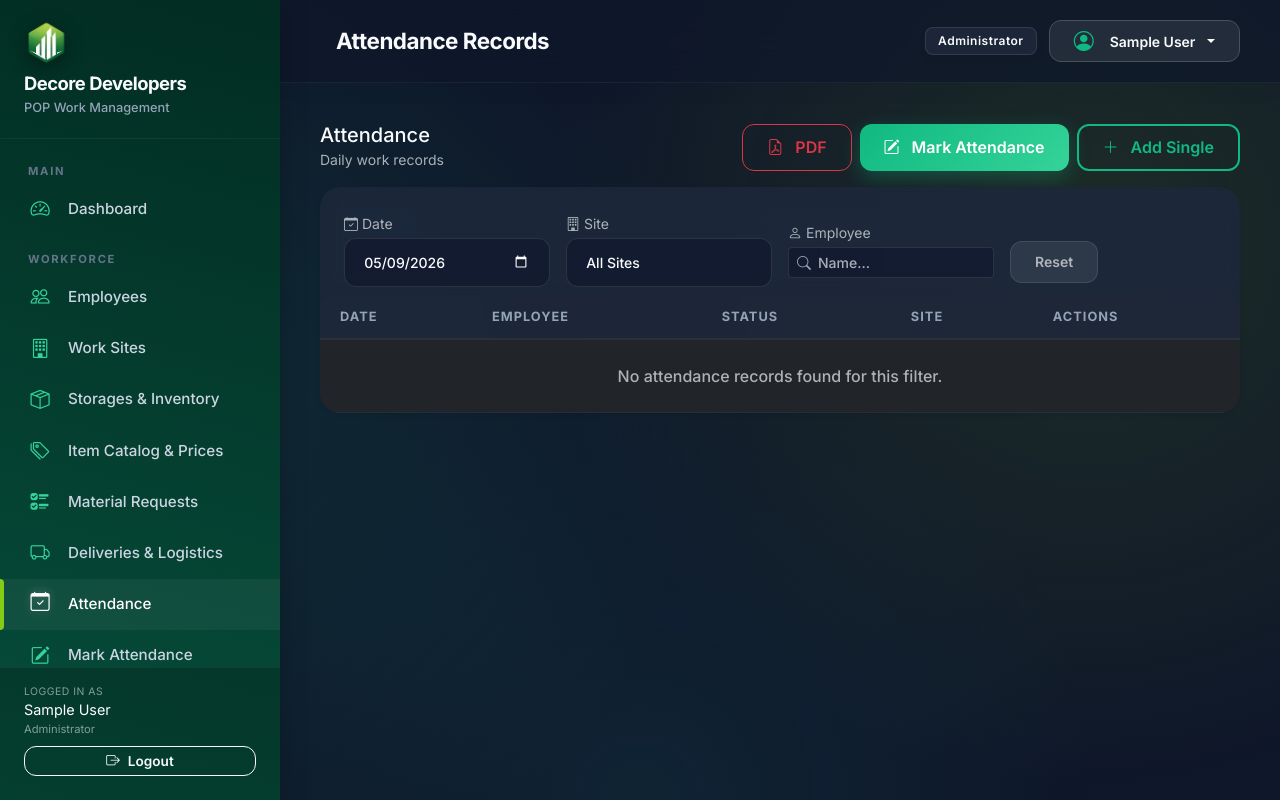
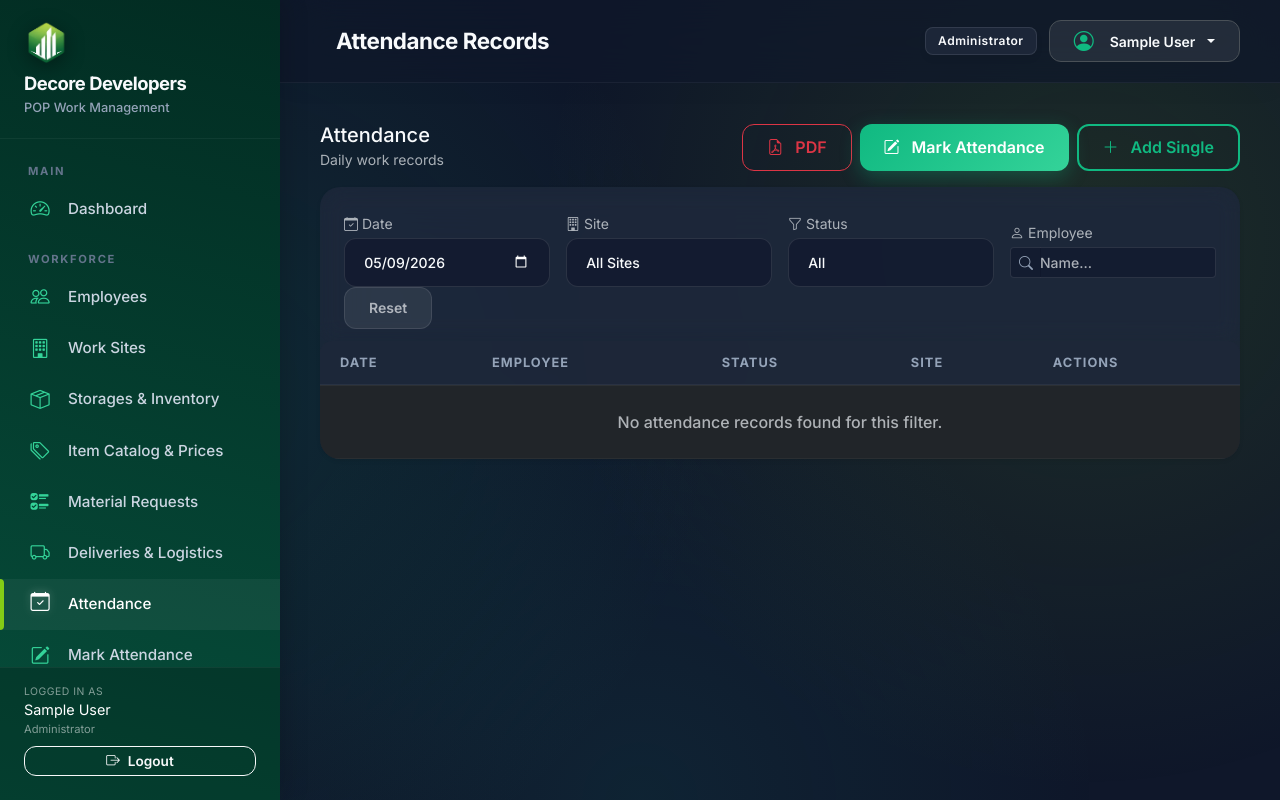
Before and after one commit to MIK7985/Decore_WebApp, a Django app: page /attendance/ in a window 1280 px wide. Run offline with Django 4.2, Linux system fonts and the light colour scheme; the visitor is signed in with stand-in values (Sample User, id 1); data that the repository does not hold is empty.

Commit message:
Final QA, Not Marked Filter, and UX Polish

```diff
--- a/attendance/views.py
+++ b/attendance/views.py
@@ -27,6 +27,7 @@ def attendance_list(request):
     month_filter = request.GET.get('month', '')
     site_filter = request.GET.get('site', '')
     emp_filter = request.GET.get('employee', '')
+    status_filter = request.GET.get('status', '')
 
     # Set Defaults based on role if no filter is provided
     if not request.user.can_manage and not month_filter and not date_filter:
@@ -34,26 +35,45 @@ def attendance_list(request):
     elif request.user.can_manage and not date_filter and not month_filter:
         date_filter = str(timezone.now().date())
 
-    if date_filter:
-        records = records.filter(date=date_filter)
-    if month_filter:
-        try:
-            year, month = month_filter.split('-')
-            records = records.filter(date__year=year, date__month=month)
-        except ValueError:
-            pass
-    if site_filter:
-        records = records.filter(site_id=site_filter)
-    if emp_filter:
-        records = records.filter(employee__name__icontains=emp_filter)
+    missing_employees = None
+    if status_filter == 'not_marked' and date_filter:
+        # Find active employees who have no attendance record for the specific date
+        marked_emp_ids = Attendance.objects.filter(date=date_filter).values_list('employee_id', flat=True)
+        missing_query = Employee.objects.filter(status='active').exclude(id__in=marked_emp_ids)
+        if emp_filter:
+            missing_query = missing_query.filter(name__icontains=emp_filter)
+        missing_employees = missing_query
 
-    paginator = Paginator(records, 20)
-    records = paginator.get_page(request.GET.get('page'))
+        paginator = Paginator(missing_employees, 20)
+        missing_page = paginator.get_page(request.GET.get('page'))
+        records = None
+    else:
+        if date_filter:
+            records = records.filter(date=date_filter)
+        if month_filter:
+            try:
+                year, month = month_filter.split('-')
+                records = records.filter(date__year=year, date__month=month)
+            except ValueError:
+                pass
+        if site_filter:
+            records = records.filter(site_id=site_filter)
+        if emp_filter:
+            records = records.filter(employee__name__icontains=emp_filter)
+        if status_filter:
+            records = records.filter(status=status_filter)
+
+        paginator = Paginator(records, 20)
+        records = paginator.get_page(request.GET.get('page'))
+        missing_page = None
+
     sites = WorkSite.objects.filter(status='active')
 
     return render(request, 'attendance/attendance_list.html', {
-        'records': records, 'date_filter': date_filter, 'month_filter': month_filter,
-        'site_filter': site_filter, 'emp_filter': emp_filter, 'sites': sites,
+        'records': records, 'missing_page': missing_page,
+        'date_filter': date_filter, 'month_filter': month_filter,
+        'site_filter': site_filter, 'emp_filter': emp_filter, 'status_filter': status_filter,
+        'sites': sites,
     })
 
 @login_required
@@ -77,16 +97,29 @@ def download_attendance_pdf(request):
     date_filter = request.GET.get('date', str(timezone.now().date()))
     site_filter = request.GET.get('site', '')
     emp_filter = request.GET.get('employee', '')
+    status_filter = request.GET.get('status', '')
 
-    if date_filter:
-        records = records.filter(date=date_filter)
-    if site_filter:
-        records = records.filter(site_id=site_filter)
-    if emp_filter:
-        records = records.filter(employee__name__icontains=emp_filter)
+    missing_employees = None
+    if status_filter == 'not_marked' and date_filter:
+        marked_emp_ids = Attendance.objects.filter(date=date_filter).values_list('employee_id', flat=True)
+        missing_query = Employee.objects.filter(status='active').exclude(id__in=marked_emp_ids)
+        if emp_filter:
+            missing_query = missing_query.filter(name__icontains=emp_filter)
+        missing_employees = missing_query
+        records = None
+    else:
+        if date_filter:
+            records = records.filter(date=date_filter)
+        if site_filter:
+            records = records.filter(site_id=site_filter)
+        if emp_filter:
+            records = records.filter(employee__name__icontains=emp_filter)
+        if status_filter:
+            records = records.filter(status=status_filter)
 
     response = HttpResponse(content_type='application/pdf')
-    response['Content-Disposition'] = f'attachment; filename="attendance_report_{date_filter}.pdf"'
+    report_type = "Not Marked " if status_filter == 'not_marked' else ""
+    response['Content-Disposition'] = f'attachment; filename="{report_type.strip()}_attendance_{date_filter}.pdf"'
 
     doc = SimpleDocTemplate(response, pagesize=portrait(letter))
     elements = []
@@ -98,7 +131,7 @@ def download_attendance_pdf(request):
         logo_path = os.path.join(settings.BASE_DIR, 'static', 'img', 'Logo-removebg-preview (1).png')
 
     header_data = []
-    title_html = f"<font size=22 color='#0f172a'><b>Decore Developers</b></font><br/><br/><font size=12 color='#64748b'><b>DAILY ATTENDANCE REPORT</b> &nbsp;&nbsp;|&nbsp;&nbsp; {date_filter}</font>"
+    title_html = f"<font size=22 color='#0f172a'><b>Decore Developers</b></font><br/><br/><font size=12 color='#64748b'><b>{report_type}DAILY ATTENDANCE REPORT</b> &nbsp;&nbsp;|&nbsp;&nbsp; {date_filter}</font>"
     title_p = Paragraph(title_html, styles['Normal'])
 
     if os.path.exists(logo_path):
@@ -118,26 +151,40 @@ def download_attendance_pdf(request):
     elements.append(Spacer(1, 15))
 
     # Table Data
-    data = [['Employee Name', 'Worksite', 'Status']]
-    for r in records:
-        site_name = r.site.name if r.site else 'N/A'
+    if missing_employees is not None:
+        data = [['S.No', 'Employee', 'Role', 'Status']]
+        for idx, emp in enumerate(missing_employees, 1):
+            data.append([
+                str(idx),
+                emp.name,
+                emp.get_role_display(),
+                'NOT MARKED'
+            ])
 
-        status_text = r.get_status_display()
-        if r.status == 'present':
-            status_cell = Paragraph(f"<font color='#10b981'><b>{status_text}</b></font>", styles['Normal'])
-        elif r.status == 'absent':
-            status_cell = Paragraph(f"<font color='#ef4444'><b>{status_text}</b></font>", styles['Normal'])
-        elif r.status == 'half_day':
-            status_cell = Paragraph(f"<font color='#f59e0b'><b>{status_text}</b></font>", styles['Normal'])
-        else:
-            status_cell = Paragraph(f"<font color='#64748b'><b>{status_text}</b></font>", styles['Normal'])
+        col_widths = [40, 200, 150, 100]
+    else:
+        data = [['Employee Name', 'Worksite', 'Status']]
+        for r in records:
+            site_name = r.site.name if r.site else 'N/A'
 
-        data.append([r.employee.name, site_name, status_cell])
+            status_text = r.get_status_display()
+            if r.status == 'present':
+                status_cell = Paragraph(f"<font color='#10b981'><b>{status_text}</b></font>", styles['Normal'])
+            elif r.status == 'absent':
+                status_cell = Paragraph(f"<font color='#ef4444'><b>{status_text}</b></font>", styles['Normal'])
+            elif r.status == 'half_day':
+                status_cell = Paragraph(f"<font color='#f59e0b'><b>{status_text}</b></font>", styles['Normal'])
+            else:
+                status_cell = Paragraph(f"<font color='#64748b'><b>{status_text}</b></font>", styles['Normal'])
+
+            data.append([r.employee.name, site_name, status_cell])
+
+        col_widths = [200, 160, 100]
 
     if len(data) == 1:
-        data.append(['No attendance records found.', '', ''])
+        data.append(['No records found.', '', ''])
 
-    table = Table(data, colWidths=[200, 160, 100])
+    table = Table(data, colWidths=col_widths)
     table.setStyle(TableStyle([
         ('BACKGROUND', (0, 0), (-1, 0), colors.HexColor("#0f172a")),
         ('TEXTCOLOR', (0, 0), (-1, 0), colors.HexColor("#ffffff")),
--- a/core/views.py
+++ b/core/views.py
@@ -94,8 +94,10 @@ def dashboard(request):
     total_employees = Employee.objects.filter(status='active').count()
     active_sites = WorkSite.objects.filter(status='active').count()
 
+    from django.db.models import Sum, Q
     monthly_salary = SalarySummary.objects.filter(
-        month=current_month, year=current_year
+        Q(month=current_month, year=current_year) |
+        Q(end_date__month=current_month, end_date__year=current_year)
     ).aggregate(total=Sum('net_payable'))['total'] or 0
 
     pending_payments = Payment.objects.filter(
--- a/payments/views.py
+++ b/payments/views.py
@@ -87,6 +87,11 @@ def payment_add(request):
             payment.salary_summary.save()
 
         messages.success(request, f'Payment recorded for {payment.employee.name}.')
+
+        # If the payment was initiated from the salary management page, redirect back to it
+        if request.GET.get('summary_id'):
+            return redirect('salary_list')
+
         return redirect('payment_list')
     return render(request, 'payments/payment_form.html', {'form': form, 'title': 'Record Payment'})
 
--- a/salary/views.py
+++ b/salary/views.py
@@ -101,9 +101,10 @@ def salary_list(request):
                     summary.daily_wage = emp.daily_wage
                     summary.gross_salary = gross
 
-                    if advance_total > 0:
-                        summary.deductions += advance_total
+                    # Calculate linked advances to ensure idempotency
+                    linked_advances_total = sum(a.get_final_amount for a in summary.deducted_advances.all())
 
+                    summary.deductions = linked_advances_total + advance_total
                     summary.net_payable = gross - summary.deductions
                     summary.save()
 
--- a/templates/attendance/attendance_list.html
+++ b/templates/attendance/attendance_list.html
@@ -5,7 +5,7 @@
 <div class="d-flex flex-wrap justify-content-between align-items-center gap-2 mb-3">
   <div><h5 class="mb-0 fw-700">Attendance</h5><small class="text-muted">Daily work records</small></div>
   <div class="d-flex gap-2">
-    <a href="{% url 'download_attendance_pdf' %}?date={{ date_filter }}&month={{ month_filter }}&site={{ site_filter }}&employee={{ emp_filter }}" class="btn btn-outline-danger fw-600" download><i class="bi bi-file-earmark-pdf me-1"></i>PDF</a>
+    <a href="{% url 'download_attendance_pdf' %}?date={{ date_filter }}&month={{ month_filter }}&site={{ site_filter }}&employee={{ emp_filter }}&status={{ status_filter }}" class="btn btn-outline-danger fw-600" download><i class="bi bi-file-earmark-pdf me-1"></i>PDF</a>
     {% if not user.is_accountant %}
     <a href="{% url 'mark_attendance' %}" class="btn btn-primary"><i class="bi bi-pencil-square me-1"></i>Mark Attendance</a>
     {% endif %}
@@ -38,7 +38,19 @@
         </select>
       </div>
       {% if user.can_manage %}
-      <div class="col-8 col-md-3">
+      <div class="col-6 col-md-3">
+        <label class="form-label form-label-sm mb-1 fw-500 small text-muted">
+          <i class="bi bi-funnel me-1"></i>Status
+        </label>
+        <select name="status" class="form-select form-select-sm" onchange="this.form.submit()">
+          <option value="">All</option>
+          <option value="present" {% if status_filter == 'present' %}selected{% endif %}>Present</option>
+          <option value="absent" {% if status_filter == 'absent' %}selected{% endif %}>Absent</option>
+          <option value="half_day" {% if status_filter == 'half_day' %}selected{% endif %}>Half Day</option>
+          <option value="not_marked" {% if status_filter == 'not_marked' %}selected{% endif %}>Not Marked</option>
+        </select>
+      </div>
+      <div class="col-6 col-md-3">
         <label class="form-label form-label-sm mb-1 fw-500 small text-muted">
           <i class="bi bi-person me-1"></i>Employee
         </label>
@@ -58,9 +70,37 @@
     <div class="table-responsive">
       <table class="table table-hover mb-0 align-middle">
         <thead class="table-light">
+          {% if missing_page %}
+          <tr><th>Employee</th><th>Role</th><th>Status</th></tr>
+          {% else %}
           <tr><th>Date</th>{% if user.can_manage %}<th>Employee</th>{% endif %}<th>Status</th><th class="d-none d-md-table-cell">Site</th>{% if user.can_manage %}<th>Actions</th>{% endif %}</tr>
+          {% endif %}
         </thead>
         <tbody>
+          {% if missing_page %}
+            {% for emp in missing_page %}
+            <tr>
+              <td>
+                <div class="d-flex align-items-center">
+                  {% if emp.profile_pic %}
+                  <img src="{{ emp.profile_pic.url }}" alt="{{ emp.name }}" class="rounded-circle object-fit-cover me-3 shadow-sm" style="width: 42px; height: 42px;">
+                  {% else %}
+                  <div class="rounded-circle bg-primary d-flex align-items-center justify-content-center text-white fw-bold me-3 shadow-sm" style="width: 42px; height: 42px; font-size: 1.1rem;">
+                    {{ emp.name|first|upper }}
+                  </div>
+                  {% endif %}
+                  <div>
+                    <a href="{% url 'employee_detail' emp.pk %}" class="text-decoration-none fw-700 text-dark d-block mb-1" style="line-height: 1;">{{ emp.name }}</a>
+                  </div>
+                </div>
+              </td>
+              <td><span class="text-muted fw-600" style="font-size: 0.85rem;">{{ emp.get_role_display }}</span></td>
+              <td><span class="badge bg-danger rounded-pill">Not Marked</span></td>
+            </tr>
+            {% empty %}
+            <tr><td colspan="3" class="text-center py-5 text-muted"><i class="bi bi-check-circle d-block fs-1 mb-2 text-success"></i>All employees are marked for this date.</td></tr>
+            {% endfor %}
+          {% else %}
             {% for r in records %}
             <tr>
               <td class="small fw-500">{{ r.date }}<div class="text-muted" style="font-size:0.7rem;">{{ r.created_at|time:"h:i A" }}</div></td>
@@ -104,17 +144,26 @@
             {% empty %}
             <tr><td colspan="7" class="text-center py-4 text-muted">No attendance records found for this filter.</td></tr>
             {% endfor %}
+          {% endif %}
         </tbody>
       </table>
     </div>
   </div>
-  {% if records.has_other_pages %}
+  {% if missing_page.has_other_pages or records.has_other_pages %}
   <div class="card-footer bg-white">
-    <nav><ul class="pagination pagination-sm mb-0 justify-content-center">
-      {% if records.has_previous %}<li class="page-item"><a class="page-link" href="?page={{ records.previous_page_number }}&date={{ date_filter }}&month={{ month_filter }}&site={{ site_filter }}&employee={{ emp_filter }}">‹</a></li>{% endif %}
+    <nav>
+      <ul class="pagination pagination-sm mb-0 justify-content-center">
+        {% if missing_page %}
+          {% if missing_page.has_previous %}<li class="page-item"><a class="page-link" href="?page={{ missing_page.previous_page_number }}&date={{ date_filter }}&month={{ month_filter }}&site={{ site_filter }}&employee={{ emp_filter }}&status={{ status_filter }}">‹</a></li>{% endif %}
+          <li class="page-item disabled"><a class="page-link">{{ missing_page.number }}/{{ missing_page.paginator.num_pages }}</a></li>
+          {% if missing_page.has_next %}<li class="page-item"><a class="page-link" href="?page={{ missing_page.next_page_number }}&date={{ date_filter }}&month={{ month_filter }}&site={{ site_filter }}&employee={{ emp_filter }}&status={{ status_filter }}">›</a></li>{% endif %}
+        {% else %}
+          {% if records.has_previous %}<li class="page-item"><a class="page-link" href="?page={{ records.previous_page_number }}&date={{ date_filter }}&month={{ month_filter }}&site={{ site_filter }}&employee={{ emp_filter }}&status={{ status_filter }}">‹</a></li>{% endif %}
           <li class="page-item disabled"><a class="page-link">{{ records.number }}/{{ records.paginator.num_pages }}</a></li>
-      {% if records.has_next %}<li class="page-item"><a class="page-link" href="?page={{ records.next_page_number }}&date={{ date_filter }}&month={{ month_filter }}&site={{ site_filter }}&employee={{ emp_filter }}">›</a></li>{% endif %}
-    </ul></nav>
+          {% if records.has_next %}<li class="page-item"><a class="page-link" href="?page={{ records.next_page_number }}&date={{ date_filter }}&month={{ month_filter }}&site={{ site_filter }}&employee={{ emp_filter }}&status={{ status_filter }}">›</a></li>{% endif %}
+        {% endif %}
+      </ul>
+    </nav>
   </div>
   {% endif %}
 </div>
--- a/templates/base.html
+++ b/templates/base.html
@@ -439,7 +439,7 @@
     {% if user.role == 'client' %}
     <span class="nav-section-title">Client Portal</span>
     <a href="{% url 'client_dashboard' %}" class="sidebar-link {% if 'client_dashboard' in request.resolver_match.url_name or 'client_site' in request.resolver_match.url_name %}active{% endif %}">
-      <i class="bi bi-kanban"></i> My Projects
+      <i class="bi bi-kanban"></i> Live Tracking
     </a>
     <a href="{% url 'client_finance' %}" class="sidebar-link {% if 'client_finance' in request.resolver_match.url_name %}active{% endif %}">
       <i class="bi bi-wallet2"></i> My Finances
@@ -614,7 +614,7 @@
 <nav class="bottom-nav d-lg-none">
   {% if user.role == 'client' %}
   <a href="{% url 'client_dashboard' %}" class="bottom-nav-item {% if 'client_dashboard' in request.resolver_match.url_name or 'client_site' in request.resolver_match.url_name %}active{% endif %}">
-    <i class="bi bi-kanban"></i><span>Projects</span>
+    <i class="bi bi-kanban"></i><span>Tracking</span>
   </a>
   <a href="{% url 'client_finance' %}" class="bottom-nav-item {% if 'client_finance' in request.resolver_match.url_name %}active{% endif %}">
     <i class="bi bi-wallet2"></i><span>Finance</span>
--- a/templates/sites_mgmt/client_site_detail.html
+++ b/templates/sites_mgmt/client_site_detail.html
@@ -133,11 +133,7 @@
   {% endfor %}
 </div>
 
-<div class="mt-5 text-center">
-  <a href="{% url 'client_dashboard' %}" class="btn btn-light border px-4 py-2 fw-600 shadow-sm rounded-pill">
-    <i class="bi bi-arrow-left me-2"></i>Back to My Dashboard
-  </a>
-</div>
+
 
 <!-- Fullscreen Image Modal -->
 <div class="modal fade" id="imageModal" tabindex="-1" aria-hidden="true">
```
Lines whose indentation alone changed are shown as unchanged.
